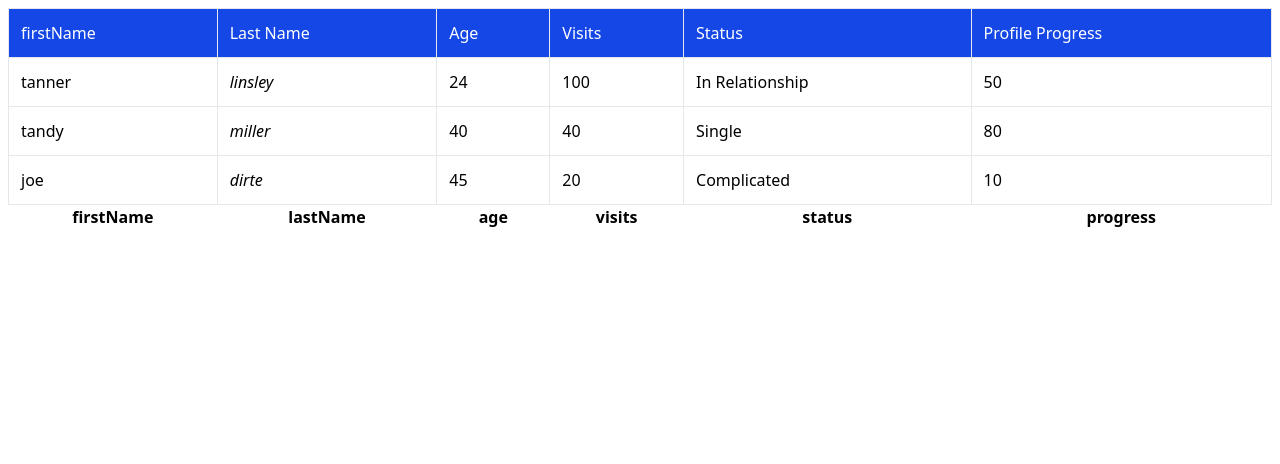
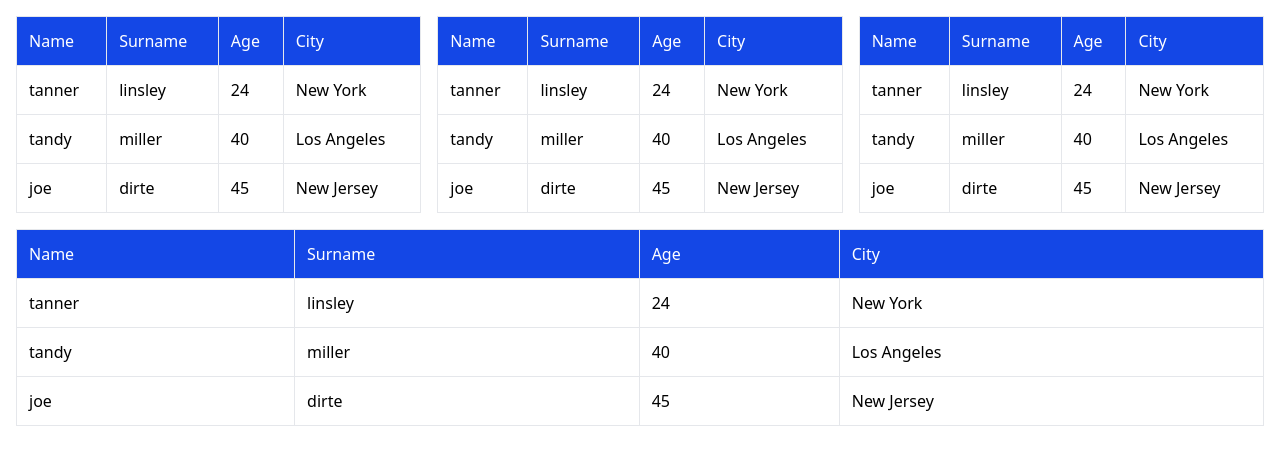
Before and after one commit to artur-minin/infinite-tables, a React (Vite) app: page / in a window 1280 px wide. Shown: the top 464 px of the page. Built offline with nearby package versions, Linux system fonts and the light colour scheme.

Commit message:
feat: change table's model

```diff
--- a/src/App.tsx
+++ b/src/App.tsx
@@ -7,28 +7,22 @@ import Table, { Person } from '@/components/Table'
 
 const defaultData: Person[] = [
   {
-    firstName: 'tanner',
-    lastName: 'linsley',
+    name: 'tanner',
+    surname: 'linsley',
     age: 24,
-    visits: 100,
-    status: 'In Relationship',
-    progress: 50
+    city: 'New York'
   },
   {
-    firstName: 'tandy',
-    lastName: 'miller',
+    name: 'tandy',
+    surname: 'miller',
     age: 40,
-    visits: 40,
-    status: 'Single',
-    progress: 80
+    city: 'Los Angeles'
   },
   {
-    firstName: 'joe',
-    lastName: 'dirte',
+    name: 'joe',
+    surname: 'dirte',
     age: 45,
-    visits: 20,
-    status: 'Complicated',
-    progress: 10
+    city: 'New Jersey'
   }
 ]
 
@@ -38,45 +32,33 @@ function App() {
 
   const columns = useMemo(
     () => [
-      columnHelper.accessor('firstName', {
-        cell: (info) => info.getValue(),
-        footer: (info) => info.column.id
+      columnHelper.accessor('name', {
+        header: () => <span>Name</span>
       }),
-      columnHelper.accessor((row) => row.lastName, {
-        id: 'lastName',
-        cell: (info) => <i>{info.getValue()}</i>,
-        header: () => <span>Last Name</span>,
-        footer: (info) => info.column.id
+      columnHelper.accessor('surname', {
+        header: () => <span>Surname</span>
       }),
       columnHelper.accessor('age', {
-        header: () => 'Age',
-        cell: (info) => info.renderValue(),
-        footer: (info) => info.column.id
+        header: () => <span>Age</span>
       }),
-      columnHelper.accessor('visits', {
-        header: () => <span>Visits</span>,
-        footer: (info) => info.column.id
-      }),
-      columnHelper.accessor('status', {
-        header: 'Status',
-        footer: (info) => info.column.id
-      }),
-      columnHelper.accessor('progress', {
-        header: 'Profile Progress',
-        footer: (info) => info.column.id
+      columnHelper.accessor('city', {
+        header: () => <span>City</span>
       })
     ],
     [columnHelper]
   )
 
   return (
-    <>
-      {data && (
-        <div className="p-2">
+    <div className="flex flex-wrap gap-[var(--gap-between-columns)] p-4">
+      {[1, 2, 3, 4].map((i) => (
+        <div
+          key={`column-${i}`}
+          className="flex-basis[var(--one-column-width)] flex-1"
+        >
           <Table columns={columns} data={data} />
         </div>
-      )}
-    </>
+      ))}
+    </div>
   )
 }
 
--- a/src/components/Table.tsx
+++ b/src/components/Table.tsx
@@ -6,12 +6,10 @@ import {
 } from '@tanstack/react-table'
 
 export type Person = {
-  firstName: string
-  lastName: string
+  name: string
+  surname: string
   age: number
-  visits: number
-  status: string
-  progress: number
+  city: string
 }
 
 // now create types for props for this Table component(https://tanstack.com/table/latest/docs/framework/react/examples/sub-components)
@@ -59,22 +57,6 @@ export default function Table({ columns, data }: TableProps<Person>) {
           </tr>
         ))}
       </tbody>
-      <tfoot>
-        {table.getFooterGroups().map((footerGroup) => (
-          <tr key={footerGroup.id}>
-            {footerGroup.headers.map((header) => (
-              <th key={header.id}>
-                {header.isPlaceholder
-                  ? null
-                  : flexRender(
-                      header.column.columnDef.footer,
-                      header.getContext()
-                    )}
-              </th>
-            ))}
-          </tr>
-        ))}
-      </tfoot>
     </table>
   )
 }
--- a/src/index.css
+++ b/src/index.css
@@ -1 +1,10 @@
 @import 'tailwindcss';
+
+:root {
+  --max-columns-per-row: 3;
+  --gap-between-columns: 1rem;
+  --one-column-width: calc(
+    (100% - ((var(--max-columns-per-row) - 1) * var(--gap-between-columns))) /
+      var(--max-columns-per-row)
+  );
+}
```
